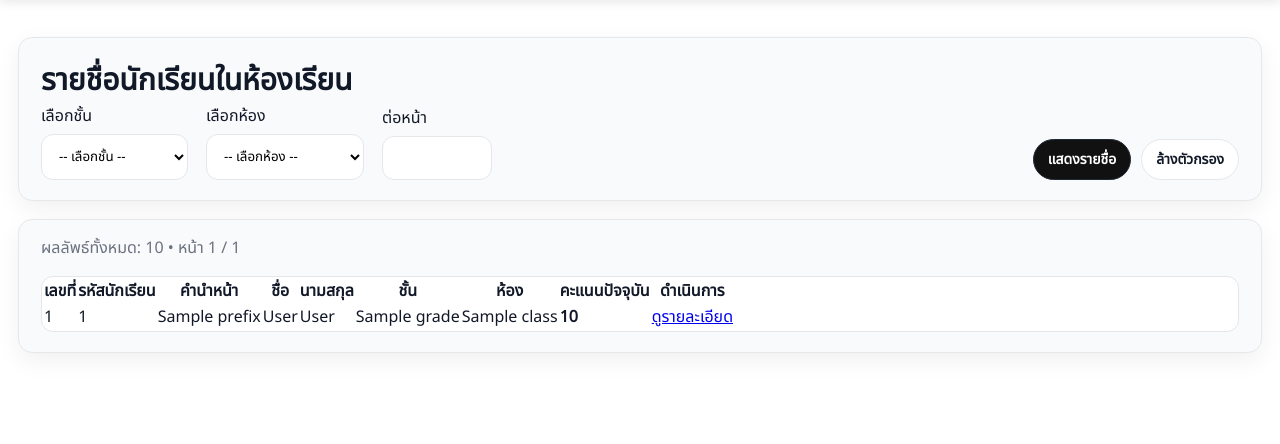
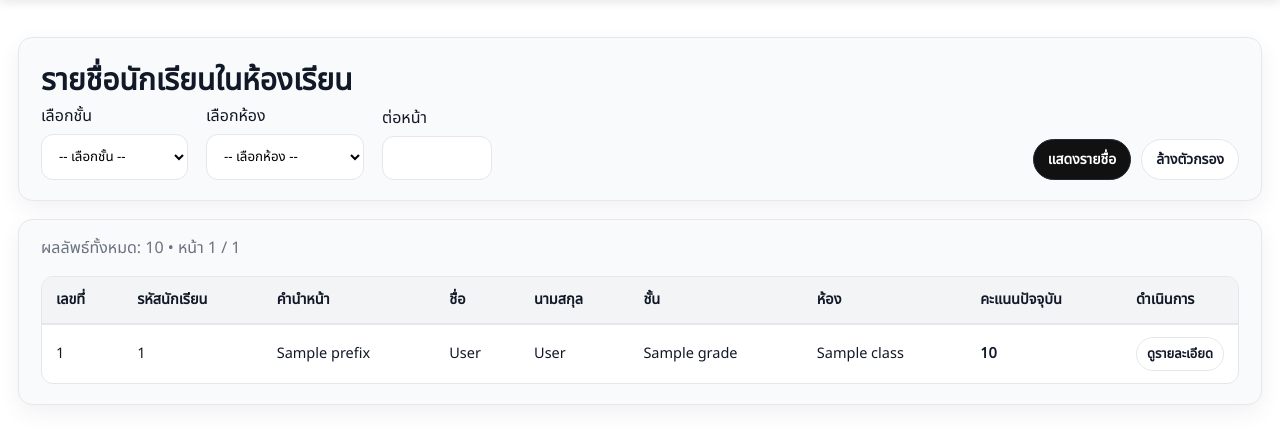
Before and after one commit to BackDooreDCIT/RWB-StudentReport, a PHP site: template views/classroom.php in a window 1280 px wide. Shown: the part 69-513 px from the top of the page. Run offline with PHP 8.4, Linux system fonts and the light colour scheme; the template is opened without the code that fills it: most values are stand-ins (such as "Sample title", 1, 10 or a date in 2020).

Commit message:
styled classroom tables

```diff
--- a/static/log.css
+++ b/static/log.css
@@ -85,6 +85,27 @@ input[type="date"].input { padding: 9px 11px; }
 .link { color: #111; text-decoration: none; font-weight: 700; }
 .link:hover { text-decoration: underline; }
 
+/* --- Classroom pagination (match log/result buttons) --- */
+.pagination { display:flex; flex-wrap:wrap; gap:10px; align-items:center; margin-top:14px; }
+.page-link {
+  display:inline-flex; align-items:center; justify-content:center;
+  padding: 6px 10px;
+  border-radius: 999px;
+  background:#fff;
+  color: var(--text);
+  border:1px solid var(--border);
+  text-decoration:none;
+  font-weight: 700;
+  font-size: 13px;
+  white-space: nowrap;
+}
+.page-link:hover { transform: translateY(-1px); }
+.page-link.active {
+  background: var(--accent);
+  color:#fff;
+  border-color: var(--brand-2);
+}
+
 /* --- Student (result.php) --- */
 .student-grid { display:grid; grid-template-columns: 160px 1fr; gap: 8px 16px; }
 .student-grid .row { display: contents; }
--- a/views/classroom.php
+++ b/views/classroom.php
@@ -1,7 +1,7 @@
 <?php /* views/classroom.php — Display all students in selected classroom */ ?>
 
 <link rel="stylesheet" href="/static/style2.css?v=recov1">
-<link rel="stylesheet" href="/static/log.css?v=recov1">
+<link rel="stylesheet" href="/static/log.css?v=recov2">
 <link rel="stylesheet" href="/static/mobile.css?v=1">
 <link href="https://fonts.googleapis.com/css2?family=Noto+Sans+Thai&display=swap" rel="stylesheet">
 
@@ -163,33 +163,33 @@ document.addEventListener('DOMContentLoaded', function() {
       <?php endif; ?>
 
       <div class="table-wrap">
-        <table class="main-table">
+        <table class="nice-table">
           <thead>
             <tr>
-              <th>เลขที่</th>
-              <th>รหัสนักเรียน</th>
+              <th class="nowrap">เลขที่</th>
+              <th class="nowrap">รหัสนักเรียน</th>
               <th>คำนำหน้า</th>
               <th>ชื่อ</th>
               <th>นามสกุล</th>
-              <th>ชั้น</th>
-              <th>ห้อง</th>
-              <th>คะแนนปัจจุบัน</th>
-              <th>ดำเนินการ</th>
+              <th class="nowrap">ชั้น</th>
+              <th class="nowrap">ห้อง</th>
+              <th class="nowrap">คะแนนปัจจุบัน</th>
+              <th class="nowrap">ดำเนินการ</th>
             </tr>
           </thead>
           <tbody>
             <?php foreach ($students as $student): ?>
               <tr>
-                <td><?= htmlspecialchars($student['no'] ?? $student['no.'] ?? '') ?></td>
-                <td><?= htmlspecialchars($student['id'] ?? '') ?></td>
+                <td class="nowrap"><?= htmlspecialchars($student['no'] ?? $student['no.'] ?? '') ?></td>
+                <td class="nowrap"><?= htmlspecialchars($student['id'] ?? '') ?></td>
                 <td><?= htmlspecialchars($student['prefix'] ?? '') ?></td>
                 <td><?= htmlspecialchars($student['surname'] ?? '') ?></td>
                 <td><?= htmlspecialchars($student['lastname'] ?? '') ?></td>
-                <td><?= htmlspecialchars($student['grade'] ?? '') ?></td>
-                <td><?= htmlspecialchars($student['class'] ?? '') ?></td>
-                <td><strong><?= htmlspecialchars($student['score'] ?? '100') ?></strong></td>
-                <td>
-                  <a class="btn-sm" href="/?route=search&studentID=<?= urlencode($student['id'] ?? '') ?>">ดูรายละเอียด</a>
+                <td class="nowrap"><?= htmlspecialchars($student['grade'] ?? '') ?></td>
+                <td class="nowrap"><?= htmlspecialchars($student['class'] ?? '') ?></td>
+                <td class="nowrap"><strong><?= htmlspecialchars($student['score'] ?? '100') ?></strong></td>
+                <td class="action">
+                  <a class="btn ghost small" href="/?route=search&studentID=<?= urlencode($student['id'] ?? '') ?>">ดูรายละเอียด</a>
                 </td>
               </tr>
             <?php endforeach; ?>
--- a/views/log.php
+++ b/views/log.php
@@ -1,7 +1,7 @@
 <?php /* views/log.php — full functional version with Class filter */ ?>
 
 <link rel="stylesheet" href="/static/style2.css?v=recov1">
-<link rel="stylesheet" href="/static/log.css?v=recov1">
+<link rel="stylesheet" href="/static/log.css?v=recov2">
 <link rel="stylesheet" href="/static/mobile.css?v=1">
 <link href="https://fonts.googleapis.com/css2?family=Noto+Sans+Thai&display=swap" rel="stylesheet">
 
--- a/views/result.php
+++ b/views/result.php
@@ -1,7 +1,7 @@
 <?php /* views/result.php — full functional version with styling */ ?>
 
 <link rel="stylesheet" href="/static/style2.css?v=recov1">
-<link rel="stylesheet" href="/static/log.css?v=recov1">
+<link rel="stylesheet" href="/static/log.css?v=recov2">
 <link rel="stylesheet" href="/static/mobile.css?v=1">
 <link href="https://fonts.googleapis.com/css2?family=Noto+Sans+Thai&display=swap" rel="stylesheet">
 
```
